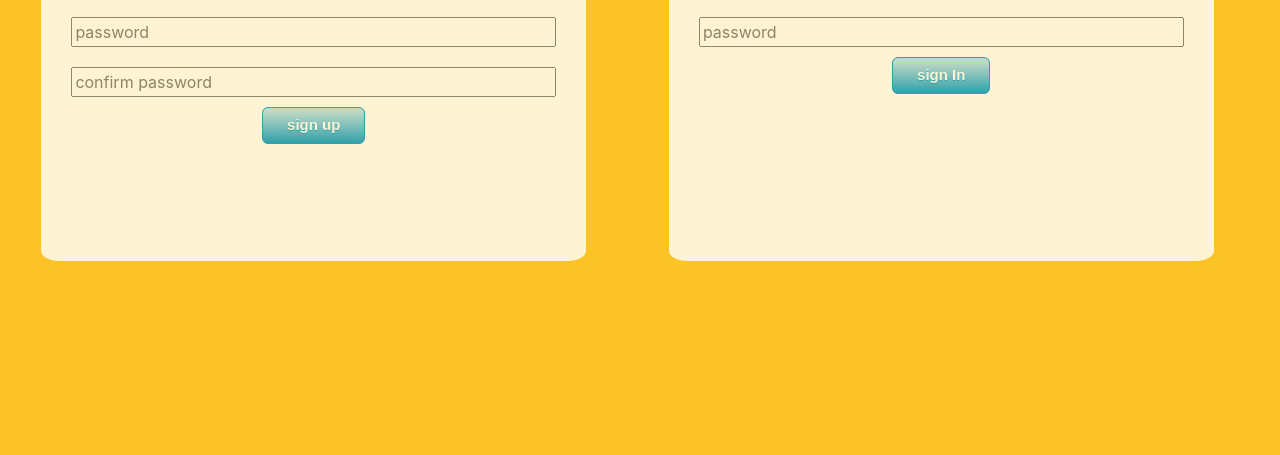
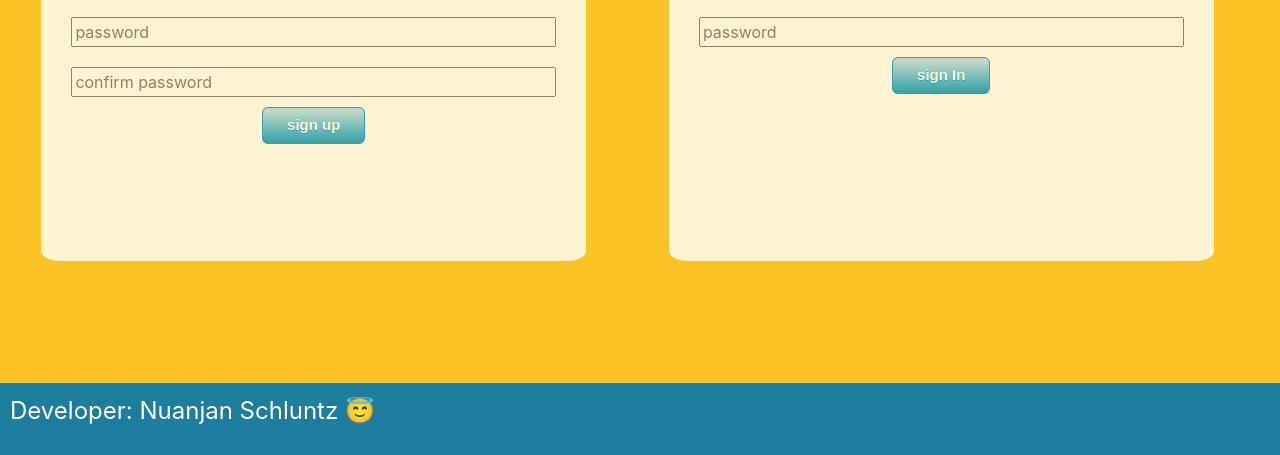
Before and after one commit to Nuanjan/Tic-Tac-Toe, a website built with webpack: page index.html in a window 1280 px wide. Shown: the part 345-800 px from the top of the page. Built offline with nearby package versions, Linux system fonts and the light colour scheme.

Commit message:
add footer add my name on the footer

```diff
--- a/assets/styles/index.scss
+++ b/assets/styles/index.scss
@@ -287,3 +287,14 @@ background: rgba(255, 255, 255, 0.6);
   align-items: center;
   justify-content: center;
 }
+footer {
+  position: fixed;
+  left: 0;
+  bottom: 0;
+  width: 100%;
+  background-color: #1d7d9e;
+  color: white;
+  text-align: left;
+  font-size: 24px;
+  padding: 10px;
+}
--- a/index.html
+++ b/index.html
@@ -106,5 +106,6 @@
 </section>
 </div>
 </main>
+<footer><p>Developer: Nuanjan Schluntz &#128519 </p></footer>
     </body>
 </html>
```
